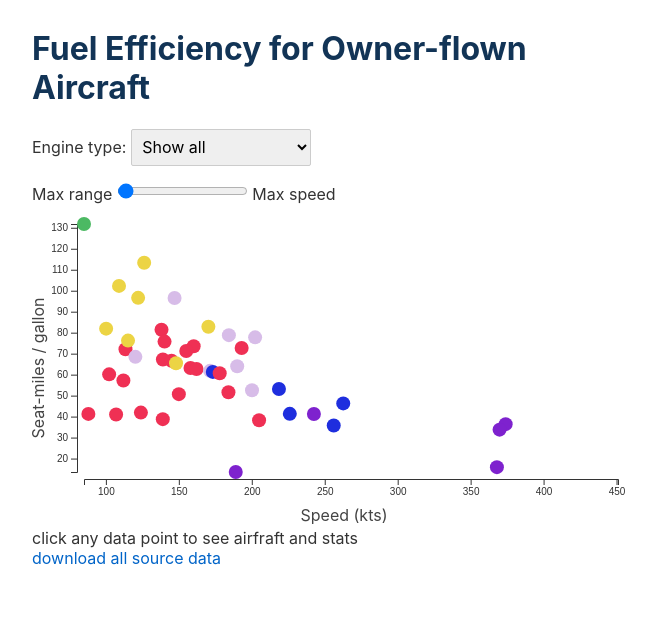
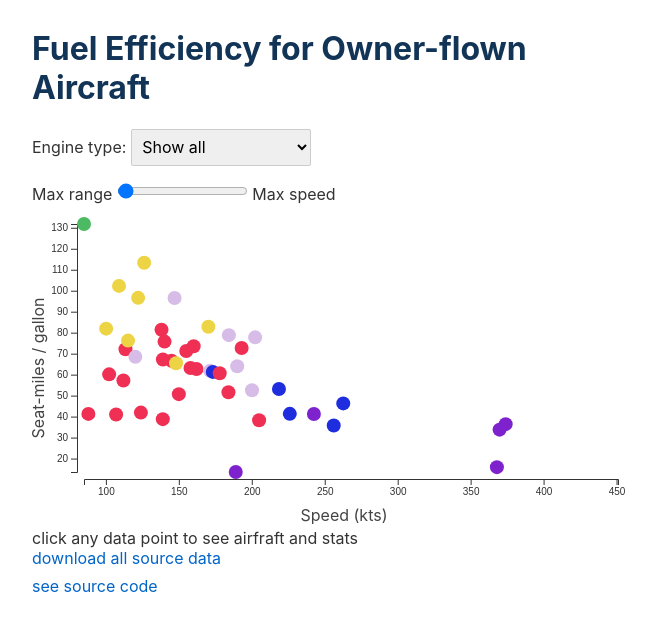
Before and after one commit to natevaughan/flying-slow, a Svelte app: page / in a window 1280 px wide. Shown: the top 630 px of the page, without its empty margins (308-964 px from the left). Built offline with nearby package versions, Linux system fonts and the light colour scheme.

Commit message:
add link to source

```diff
--- a/src/App.svelte
+++ b/src/App.svelte
@@ -201,4 +201,5 @@
         <div>click any data point to see airfraft and stats</div>
     {/if}
     <div class="mb-2"><a href="aircraft_data.csv">download all source data</a></div>
+    <div class="mb-2"><a href="https://github.com/natevaughan/flying-slow">see source code</a></div>
 </div>
```
Also changed, not shown: public/build/bundle.js, 5 other files (tests, documents, lock files or other folders).
